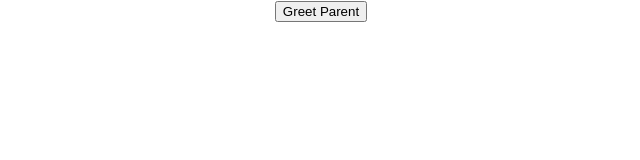
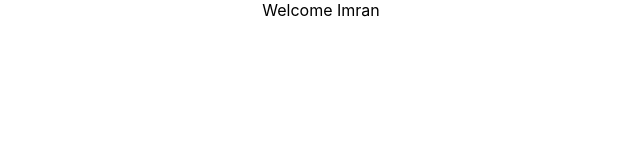
Before and after one commit to MdImranHabib/React, a React (Create React App) app in the folder hello-world/: page / in a window 1280 px wide. Shown: the top 160 px of the page, without its empty margins (319-959 px from the left). Built offline with nearby package versions, Linux system fonts and the light colour scheme.

Commit message:
practiced conditional rendering

```diff
--- a/hello-world/src/App.js
+++ b/hello-world/src/App.js
@@ -8,11 +8,12 @@ import FunctionClick from './components/FunctionClick';
 import ClassClick from './components/ClassClick';
 import EventBind from './components/EventBind';
 import ParentComponent from './components/ParentComponent';
+import UserGreeting from './components/UserGreeting';
 
 function App() {
   return (
     <div className="App">
-     <ParentComponent />
+     <UserGreeting />
     </div>
   );
 }
--- /dev/null
+++ b/hello-world/src/components/UserGreeting.js
@@ -0,0 +1,51 @@
+import React, { Component } from 'react'
+
+class UserGreeting extends Component {
+
+    constructor(props) {
+        super(props)
+
+        this.state = {
+             isLoggedIn: true
+        }
+    }
+
+
+// we have 4 approach for conditional rendering
+// 1. if/else
+// 2. Element variables
+// 3. Ternary conditional operator
+// 4. Short circuit operator
+// No. 3 & 4 are recommended
+
+    render() {
+        // if(this.state.isLoggedIn){
+        //     return <div>Welcome Imran</div>
+        // }else{
+        //     return <div>Welcome Guest</div>
+        // }
+        // return (
+        //     <div>
+        //         <div>Welcome Imran</div>
+        //         <div>Welcome Guest</div>
+        //     </div>
+        // )
+
+        // let message
+        // if(this.state.isLoggedIn){
+        //     message = <div>Welcome Imran</div>
+        // }
+        // else{
+        //     message = <div>Welcome Guest</div>
+        // }
+        // return <div>{message}</div>
+
+        // return(
+        //     this.state.isLoggedIn ? <div>Welcome Imran</div> : <div>Welcome Guest</div>
+        // )
+
+        return this.state.isLoggedIn && <div>Welcome Imran</div>
+    }
+}
+
+export default UserGreeting
```
